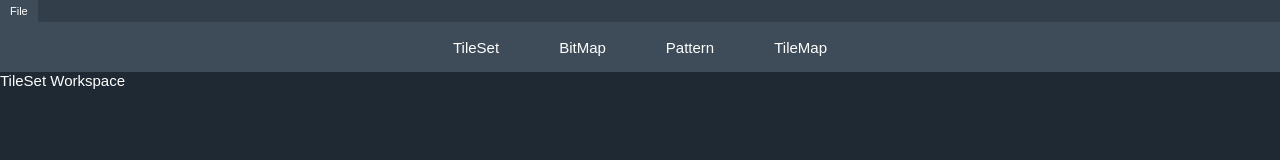
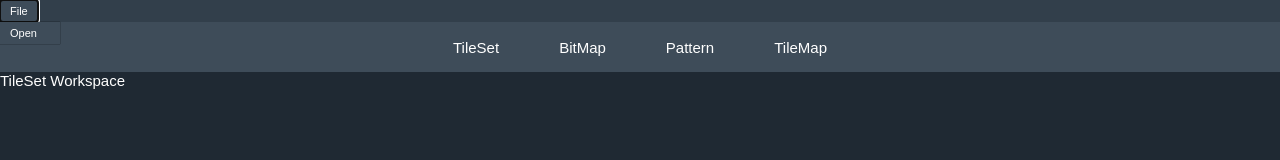
Before and after one commit to NickSpyker/wave-master, a Vue app: page / in a window 1280 px wide. Both pictures are taken after a click on the button "File". Shown: the top 160 px of the page. Built offline with nearby package versions, Linux system fonts and the light colour scheme.

Commit message:
add drawers

```diff
--- a/src/components/buttons/MenuButton.vue
+++ b/src/components/buttons/MenuButton.vue
@@ -1,10 +1,45 @@
 <script setup lang="ts">
+import {defineProps, Ref, ref, onMounted} from "vue";
 
+const props = defineProps<{
+    text: string,
+    haveDrawer: boolean
+}>();
+
+const openDrawer: Ref<boolean> = ref(false);
+const button: Ref<HTMLElement | null> = ref(null);
+const drawerPos: Ref<{top: number, left: number}> = ref({top: 0, left: 0});
+
+function setDrawerPos(): void
+{
+    const bttPos = button.value?.getBoundingClientRect();
+
+    if (bttPos)
+    {
+        drawerPos.value.left = bttPos.x;
+        drawerPos.value.top = bttPos.y + bttPos.height;
+    }
+}
+
+onMounted(() => button.value?.focus());
 </script>
 
 <template>
-  <button>
-      <slot />
+  <div v-if="props.haveDrawer">
+      <button ref="button"
+        @click="openDrawer = !openDrawer; setDrawerPos()"
+      >
+          {{ props.text }}
+      </button>
+      <div v-if="openDrawer && props.haveDrawer" class="drawer"
+        :style="drawerPos"
+        @mouseleave="openDrawer = !openDrawer"
+      >
+          <slot />
+      </div>
+  </div>
+  <button v-else>
+      {{ props.text }}
   </button>
 </template>
 
@@ -23,4 +58,10 @@ button {
 button:hover {
     background-color: var(--gray700);
 }
+.drawer {
+    width: 60px;
+    position: absolute;
+    box-shadow: 0 0 1px 0 #000000;
+    background-color: var(--gray700);
+}
 </style>
--- a/src/entities/MainMenu.vue
+++ b/src/entities/MainMenu.vue
@@ -4,8 +4,8 @@
 
 <template>
   <div>
-      <MenuButton>
-          File
+      <MenuButton :text="'File'" :have-drawer="true">
+          <MenuButton text="Open" :have-drawer="false" />
       </MenuButton>
   </div>
 </template>
```
